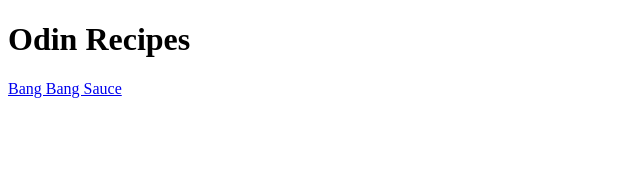
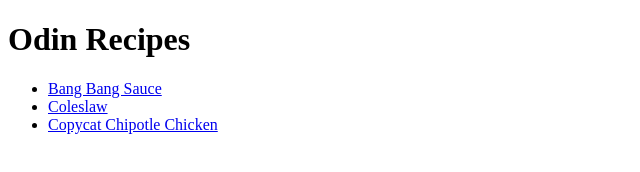
Before and after one commit to OdinTpot/odin-recipes, a plain HTML site: page index.html in a window 1280 px wide. Shown: the whole page, without its empty margins (0-640 px from the left). Drawn offline with Linux system fonts and the light colour scheme.

Commit message:
Create unordered list of recipe links on index page

```diff
--- a/index.html
+++ b/index.html
@@ -7,6 +7,10 @@
 
     <body>
         <h1>Odin Recipes</h1>
-        <a href="./recipes/bangbangsauce.html">Bang Bang Sauce</a>
+        <ul>
+            <li><a href="./recipes/bangbangsauce.html">Bang Bang Sauce</a></li>
+            <li><a href="./recipes/coleslaw.html">Coleslaw</a></li>
+            <li><a href="./recipes/copycat-chipotle-chicken.html">Copycat Chipotle Chicken</a></li>
+        </ul>
     </body>
 </html>
```
